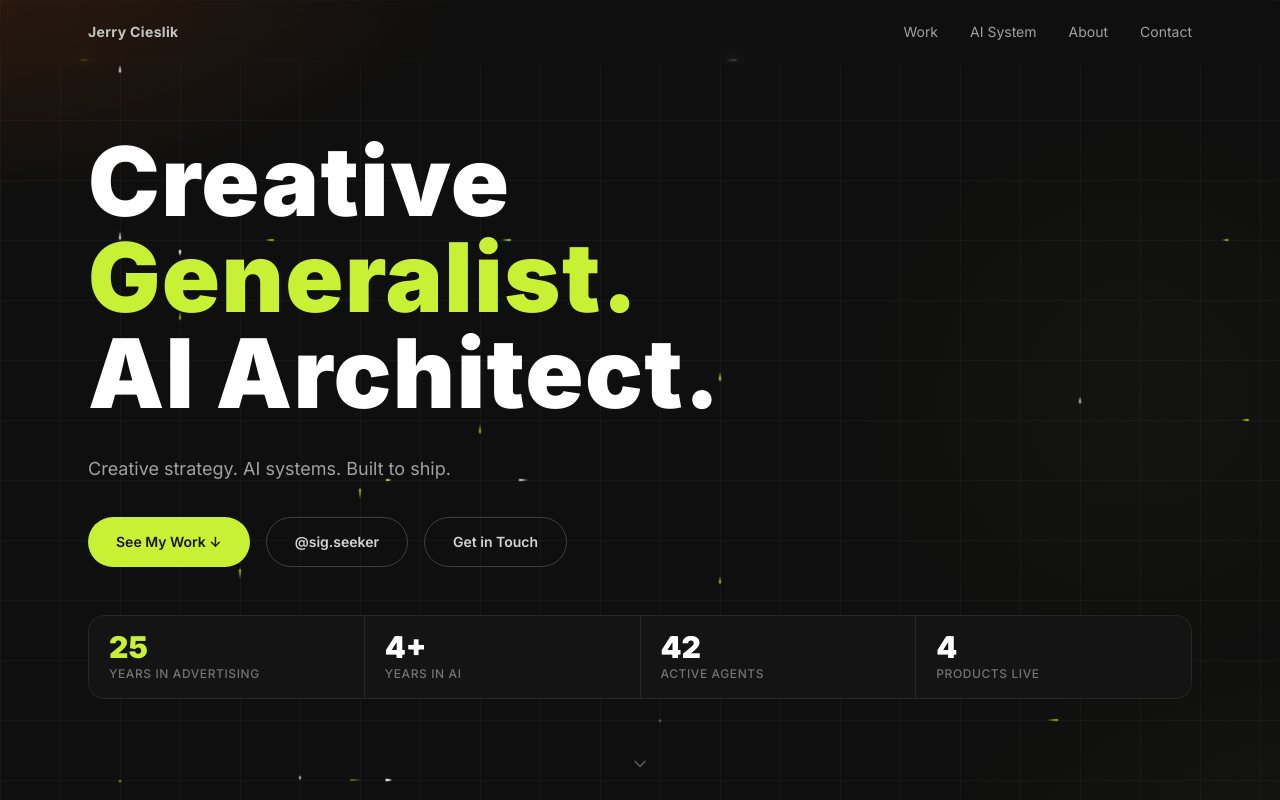
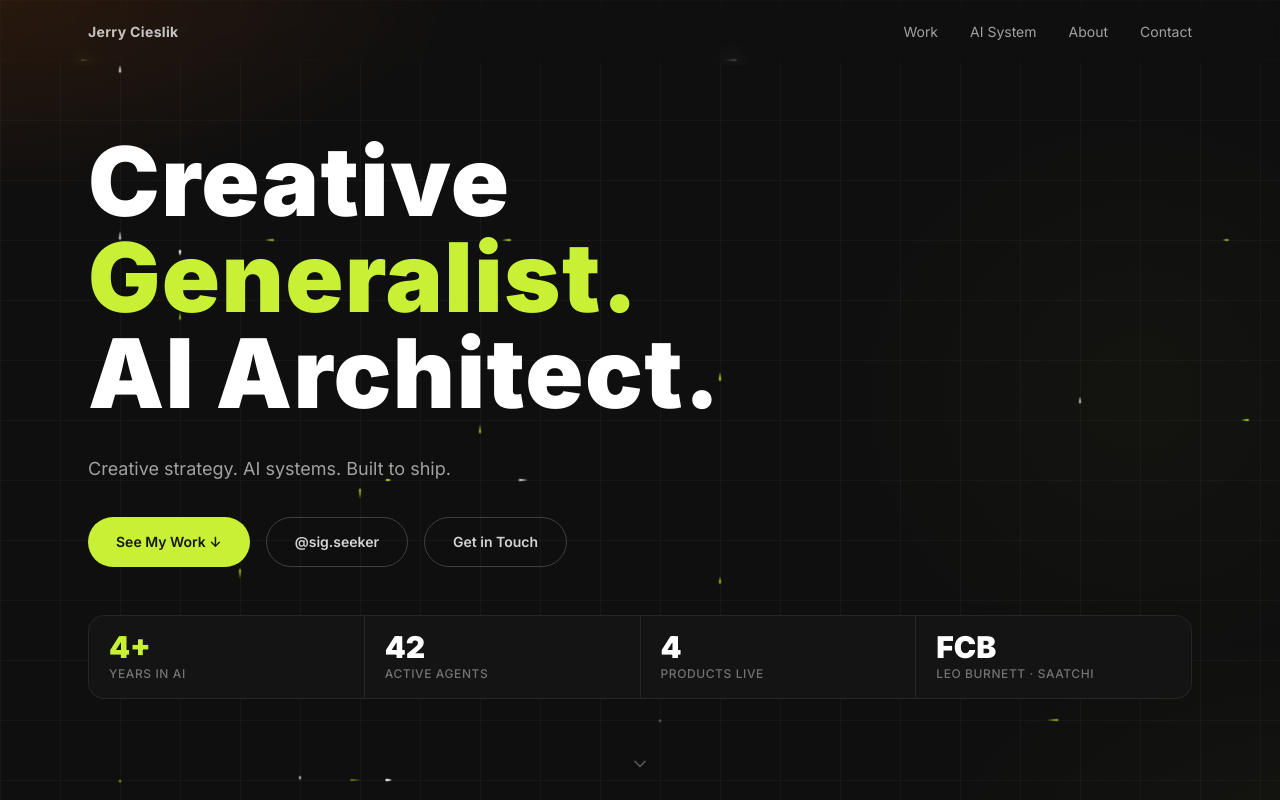
Before and after one commit to rekaldsi/digijerry-portfolio-ai, a React (Vite) app: page / in a window 1280 px wide. Shown: the top 800 px of the page. Built offline with nearby package versions, Linux system fonts and the light colour scheme.

Commit message:
fix: remove remaining '25 years' stat from hero + brand logos section label

```diff
--- a/src/components/BrandLogos.tsx
+++ b/src/components/BrandLogos.tsx
@@ -39,7 +39,7 @@ export default function BrandLogos() {
             className="text-xs font-bold tracking-[0.3em] uppercase mb-3"
             style={{ color: '#E85D04' }}
           >
-            25 Years of Brands
+            The Brand Roster
           </p>
           <h2 className="text-3xl md:text-4xl font-bold text-white">
             Clients I've shaped.
--- a/src/components/Hero.tsx
+++ b/src/components/Hero.tsx
@@ -5,10 +5,10 @@ import GridParticles from './GridParticles'
 const breathEase: Easing = 'easeInOut'
 
 const stats = [
-  { value: '25', label: 'Years in advertising' },
   { value: '4+', label: 'Years in AI' },
   { value: '42', label: 'Active agents' },
   { value: '4', label: 'Products live' },
+  { value: 'FCB', label: 'Leo Burnett · Saatchi' },
 ]
 
 export default function Hero() {
```
